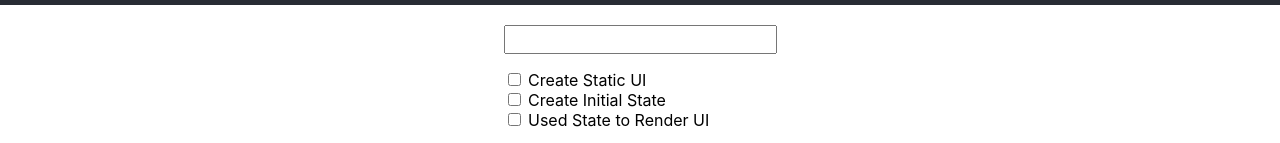
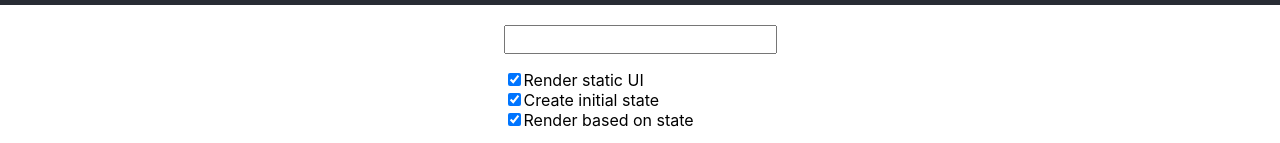
Before and after one commit to dtkocher/react-course, a React (Create React App) app: page / in a window 1280 px wide. Shown: the part 795-938 px from the top of the page. Built offline with nearby package versions, Linux system fonts and the light colour scheme.

Commit message:
Lesson 3

```diff
--- a/src/App.js
+++ b/src/App.js
@@ -16,15 +16,12 @@
           </form>
           <div className="Todo-List">
             <ul>
-              <li>
-                <input type="checkbox" /> Create Static UI
-              </li>
-              <li>
-                <input type="checkbox" /> Create Initial State
-              </li>
-              <li>
-                <input type="checkbox" /> Used State to Render UI
-              </li>
+              {this.props.todos.map(todo => (
+                <li key={todo.id}>
+                  <input type="checkbox" defaultChecked={todo.isComplete}/>
+                  {todo.name}
+                </li>
+              ))}
             </ul>
           </div>
         </div>
--- a/src/index.js
+++ b/src/index.js
@@ -4,7 +4,14 @@
 import App from './App';
 import * as serviceWorker from './serviceWorker';
 
-ReactDOM.render(<App />, document.getElementById('root'));
+const state = {
+  todos: [
+    {id: 1, name: 'Render static UI', isComplete: true},
+    {id: 2, name: 'Create initial state', isComplete: true},
+    {id: 3, name: 'Render based on state', isComplete: true},
+  ]
+}
+ReactDOM.render(<App todos={state.todos}/>, document.getElementById('root'));
 
 // If you want your app to work offline and load faster, you can change
 // unregister() to register() below. Note this comes with some pitfalls.
```
